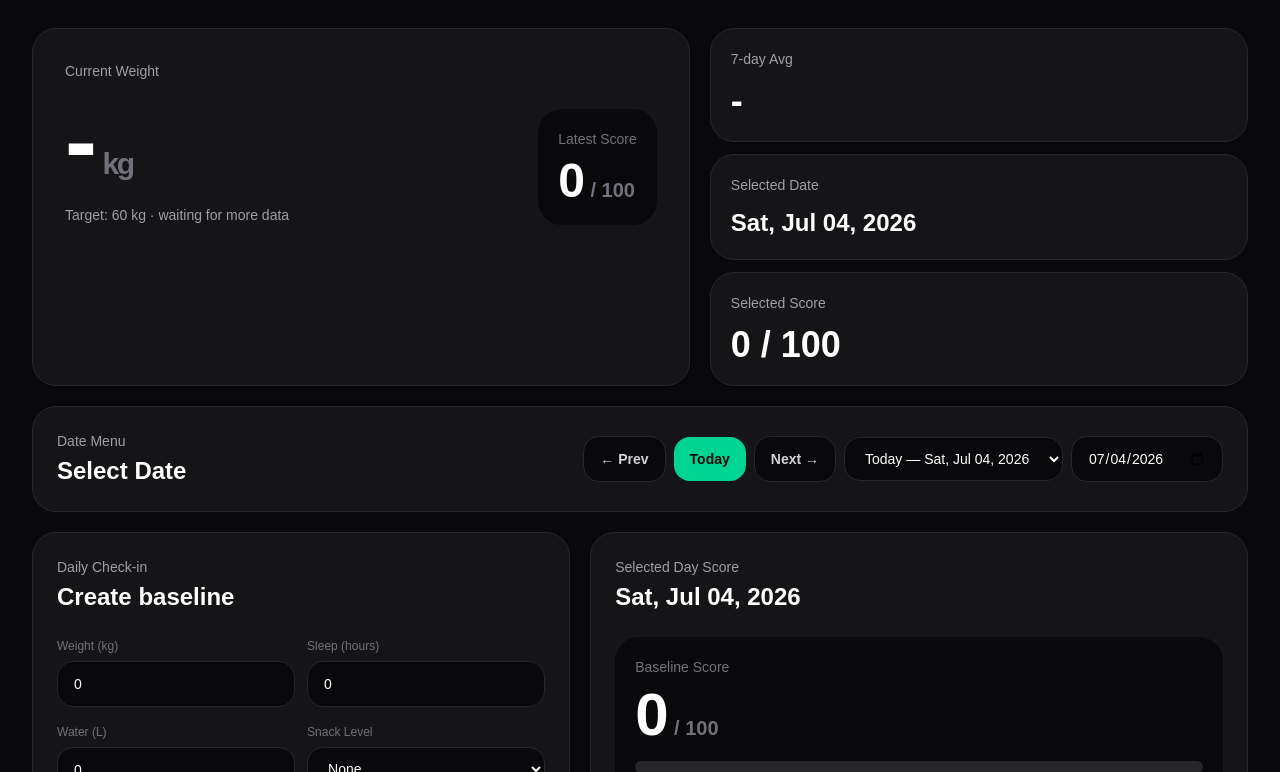
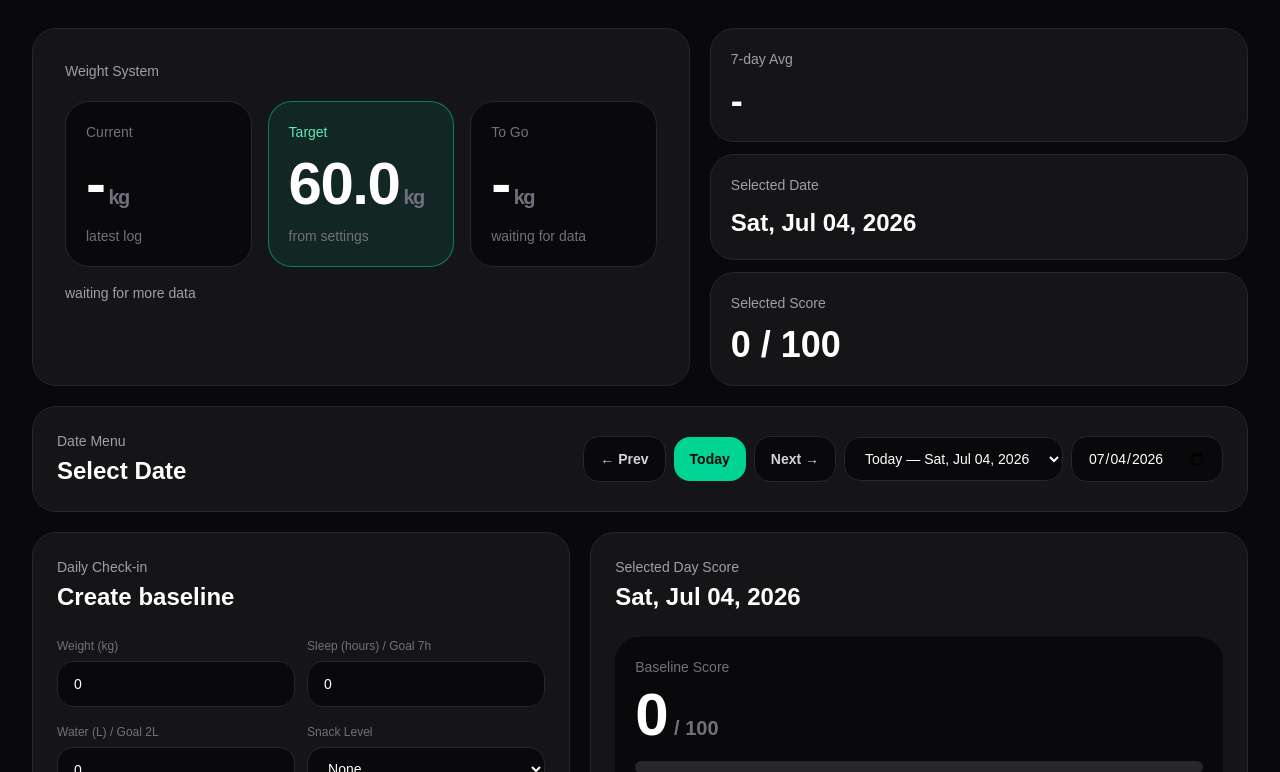
Before and after one commit to ptjaijai/operation-recode, a Next.js app: page / in a window 1280 px wide. Shown: the part 268-1040 px from the top of the page. Built offline with nearby package versions, Linux system fonts and the light colour scheme.

Commit message:
Use goals in dashboard

```diff
--- a/app/page.tsx
+++ b/app/page.tsx
@@ -5,6 +5,13 @@ import AppNav from "./AppNav";
 
 type SnackLevel = "none" | "low" | "medium" | "high";
 type MoodLevel = "great" | "good" | "neutral" | "tired" | "bad";
+
+type Goals = {
+  targetWeight: number;
+  proteinGoal: number;
+  waterGoal: number;
+  sleepGoal: number;
+};
 
 type DailyLog = {
   id: string;
@@ -17,6 +24,18 @@ type DailyLog = {
   notes: string;
 };
 
+const storageKeys = {
+  daily: "operation-recode-logs-no-waist",
+  goals: "operation-recode-goals",
+};
+
+const defaultGoals: Goals = {
+  targetWeight: 60,
+  proteinGoal: 120,
+  waterGoal: 2,
+  sleepGoal: 7,
+};
+
 function getLocalDateString(date = new Date()) {
   const year = date.getFullYear();
   const month = String(date.getMonth() + 1).padStart(2, "0");
@@ -26,6 +45,37 @@ function getLocalDateString(date = new Date()) {
 }
 
 const today = getLocalDateString();
+
+function loadGoals(): Goals {
+  const saved = localStorage.getItem(storageKeys.goals);
+
+  if (!saved) return defaultGoals;
+
+  try {
+    const parsed = JSON.parse(saved) as Partial<Goals>;
+
+    return {
+      targetWeight:
+        typeof parsed.targetWeight === "number"
+          ? parsed.targetWeight
+          : defaultGoals.targetWeight,
+      proteinGoal:
+        typeof parsed.proteinGoal === "number"
+          ? parsed.proteinGoal
+          : defaultGoals.proteinGoal,
+      waterGoal:
+        typeof parsed.waterGoal === "number"
+          ? parsed.waterGoal
+          : defaultGoals.waterGoal,
+      sleepGoal:
+        typeof parsed.sleepGoal === "number"
+          ? parsed.sleepGoal
+          : defaultGoals.sleepGoal,
+    };
+  } catch {
+    return defaultGoals;
+  }
+}
 
 function formatDateForMenu(dateString: string) {
   if (!dateString) return "";
@@ -125,18 +175,18 @@ function normalizeLog(raw: Record<string, unknown>): DailyLog {
   };
 }
 
-function getSleepScore(sleep: number) {
-  if (sleep >= 7) return 100;
-  if (sleep >= 6) return 75;
-  if (sleep >= 5) return 45;
+function getSleepScore(sleep: number, sleepGoal: number) {
+  if (sleep >= sleepGoal) return 100;
+  if (sleep >= sleepGoal - 1) return 75;
+  if (sleep >= sleepGoal - 2) return 45;
   if (sleep > 0) return 25;
   return 0;
 }
 
-function getWaterScore(water: number) {
-  if (water >= 2.5) return 100;
-  if (water >= 2) return 80;
-  if (water >= 1.5) return 60;
+function getWaterScore(water: number, waterGoal: number) {
+  if (water >= waterGoal) return 100;
+  if (water >= waterGoal * 0.8) return 80;
+  if (water >= waterGoal * 0.6) return 60;
   if (water > 0) return 30;
   return 0;
 }
@@ -158,26 +208,26 @@ function getMoodScore(mood?: MoodLevel) {
   return 60;
 }
 
-function getDailyScore(log?: DailyLog) {
+function getDailyScore(log: DailyLog | undefined, goals: Goals) {
   if (!log) return 0;
 
   return Math.round(
-    getSleepScore(log.sleep) * 0.35 +
-      getWaterScore(log.water) * 0.3 +
+    getSleepScore(log.sleep, goals.sleepGoal) * 0.35 +
+      getWaterScore(log.water, goals.waterGoal) * 0.3 +
       getSnackScore(log.snackLevel) * 0.25 +
       getMoodScore(log.mood) * 0.1
   );
 }
 
-function getCoachMessage(log?: DailyLog) {
+function getCoachMessage(log: DailyLog | undefined, goals: Goals) {
   if (!log) return "Start by saving today’s check-in.";
 
-  if (log.sleep > 0 && log.sleep < 6) {
-    return "Priority: sleep. Low sleep makes cravings and hunger harder to control.";
+  if (log.sleep > 0 && log.sleep < goals.sleepGoal - 1) {
+    return `Priority: sleep. Your goal is ${goals.sleepGoal}h. Low sleep makes cravings harder to control.`;
   }
 
-  if (log.water < 2) {
-    return "Priority: water. Push toward 2L today before judging hunger.";
+  if (log.water < goals.waterGoal) {
+    return `Priority: water. Push toward ${goals.waterGoal}L before judging hunger.`;
   }
 
   if (log.snackLevel === "high") {
@@ -208,11 +258,14 @@ function getMoodLabel(level: MoodLevel) {
 
 export default function DashboardPage() {
   const [logs, setLogs] = useState<DailyLog[]>([]);
+  const [goals, setGoals] = useState<Goals>(defaultGoals);
   const [selectedDate, setSelectedDate] = useState(today);
   const [form, setForm] = useState<DailyLog>(() => createEmptyLog(today));
 
   useEffect(() => {
-    const saved = localStorage.getItem("operation-recode-logs-no-waist");
+    setGoals(loadGoals());
+
+    const saved = localStorage.getItem(storageKeys.daily);
 
     if (!saved) return;
 
@@ -228,7 +281,7 @@ export default function DashboardPage() {
   }, []);
 
   useEffect(() => {
-    localStorage.setItem("operation-recode-logs-no-waist", JSON.stringify(logs));
+    localStorage.setItem(storageKeys.daily, JSON.stringify(logs));
   }, [logs]);
 
   const availableDates = useMemo(() => {
@@ -269,6 +322,7 @@ export default function DashboardPage() {
   const latestWeight = weightLogs[weightLogs.length - 1]?.weight ?? 0;
   const firstWeight = weightLogs[0]?.weight ?? 0;
   const weightChange = latestWeight && firstWeight ? latestWeight - firstWeight : 0;
+  const weightLeft = latestWeight ? Math.max(latestWeight - goals.targetWeight, 0) : 0;
 
   const last7Weights = weightLogs.slice(-7);
   const avg7 =
@@ -276,8 +330,8 @@ export default function DashboardPage() {
       ? last7Weights.reduce((sum, log) => sum + log.weight, 0) / last7Weights.length
       : 0;
 
-  const selectedScore = selectedLog ? getDailyScore(selectedLog) : 0;
-  const latestScore = sortedLogs[0] ? getDailyScore(sortedLogs[0]) : 0;
+  const selectedScore = getDailyScore(selectedLog, goals);
+  const latestScore = sortedLogs[0] ? getDailyScore(sortedLogs[0], goals) : 0;
 
   function saveLog() {
     const newLog: DailyLog = {
@@ -323,36 +377,45 @@ export default function DashboardPage() {
           </div>
 
           <div className="rounded-full border border-zinc-800 bg-zinc-900 px-4 py-2 text-sm text-zinc-300">
-            Dashboard / v1.4
+            Dashboard / v1.5
           </div>
         </nav>
 
         <section className="mb-5 grid gap-5 xl:grid-cols-[1.1fr_0.9fr]">
           <div className="rounded-3xl border border-zinc-800 bg-zinc-900/80 p-6 md:p-8">
-            <p className="text-sm text-zinc-400">Current Weight</p>
+            <p className="text-sm text-zinc-400">Weight System</p>
 
-            <div className="mt-3 flex flex-wrap items-end justify-between gap-5">
-              <div>
-                <p className="text-7xl font-black tracking-tight md:text-8xl">
-                  {latestWeight ? latestWeight.toFixed(1) : "-"}
-                  <span className="ml-2 text-3xl text-zinc-500">kg</span>
-                </p>
-                <p className="mt-4 text-sm text-zinc-400">
-                  Target: 60 kg ·{" "}
-                  {weightChange
-                    ? `${weightChange > 0 ? "+" : ""}${weightChange.toFixed(1)} kg from first log`
-                    : "waiting for more data"}
-                </p>
-              </div>
+            <div className="mt-5 grid gap-4 md:grid-cols-3">
+              <BigGoalCard
+                label="Current"
+                value={latestWeight ? latestWeight.toFixed(1) : "-"}
+                unit="kg"
+                note="latest log"
+              />
 
-              <div className="rounded-3xl bg-zinc-950 p-5">
-                <p className="text-sm text-zinc-500">Latest Score</p>
-                <p className="mt-2 text-5xl font-black">
-                  {latestScore}
-                  <span className="text-xl text-zinc-500"> / 100</span>
-                </p>
-              </div>
+              <BigGoalCard
+                label="Target"
+                value={goals.targetWeight.toFixed(1)}
+                unit="kg"
+                note="from settings"
+                highlight
+              />
+
+              <BigGoalCard
+                label="To Go"
+                value={latestWeight ? weightLeft.toFixed(1) : "-"}
+                unit="kg"
+                note={latestWeight ? "left to target" : "waiting for data"}
+              />
             </div>
+
+            <p className="mt-4 text-sm text-zinc-400">
+              {weightChange
+                ? `${weightChange > 0 ? "+" : ""}${weightChange.toFixed(
+                    1
+                  )} kg from first log`
+                : "waiting for more data"}
+            </p>
           </div>
 
           <div className="grid gap-3 md:grid-cols-3 xl:grid-cols-1">
@@ -431,7 +494,7 @@ export default function DashboardPage() {
               />
 
               <Input
-                label="Sleep (hours)"
+                label={`Sleep (hours) / Goal ${goals.sleepGoal}h`}
                 type="number"
                 step="0.1"
                 value={String(form.sleep)}
@@ -439,7 +502,7 @@ export default function DashboardPage() {
               />
 
               <Input
-                label="Water (L)"
+                label={`Water (L) / Goal ${goals.waterGoal}L`}
                 type="number"
                 step="0.1"
                 value={String(form.water)}
@@ -523,13 +586,19 @@ export default function DashboardPage() {
               </div>
 
               <p className="mt-5 text-sm leading-6 text-zinc-300">
-                {getCoachMessage(selectedLog)}
+                {getCoachMessage(selectedLog, goals)}
               </p>
             </div>
 
             <div className="mt-4 grid gap-3 md:grid-cols-4">
-              <MiniScore label="Sleep" score={selectedLog ? getSleepScore(selectedLog.sleep) : 0} />
-              <MiniScore label="Water" score={selectedLog ? getWaterScore(selectedLog.water) : 0} />
+              <MiniScore
+                label="Sleep"
+                score={selectedLog ? getSleepScore(selectedLog.sleep, goals.sleepGoal) : 0}
+              />
+              <MiniScore
+                label="Water"
+                score={selectedLog ? getWaterScore(selectedLog.water, goals.waterGoal) : 0}
+              />
               <MiniScore
                 label="Snack"
                 score={selectedLog ? getSnackScore(selectedLog.snackLevel) : 0}
@@ -561,7 +630,7 @@ export default function DashboardPage() {
                 >
                   <div>
                     <p className="font-bold">{formatDateForMenu(log.date)}</p>
-                    <p className="text-zinc-500">Score {getDailyScore(log)}/100</p>
+                    <p className="text-zinc-500">Score {getDailyScore(log, goals)}/100</p>
                   </div>
 
                   <p>{log.weight ? `${log.weight} kg` : "-"}</p>
@@ -582,6 +651,41 @@ export default function DashboardPage() {
         </section>
       </section>
     </main>
+  );
+}
+
+function BigGoalCard({
+  label,
+  value,
+  unit,
+  note,
+  highlight,
+}: {
+  label: string;
+  value: string;
+  unit: string;
+  note: string;
+  highlight?: boolean;
+}) {
+  return (
+    <div
+      className={
+        highlight
+          ? "rounded-3xl border border-emerald-400/50 bg-emerald-400/10 p-5"
+          : "rounded-3xl border border-zinc-800 bg-zinc-950 p-5"
+      }
+    >
+      <p className={highlight ? "text-sm text-emerald-300" : "text-sm text-zinc-500"}>
+        {label}
+      </p>
+
+      <p className="mt-3 text-5xl font-black tracking-tight md:text-6xl">
+        {value}
+        <span className="ml-1 text-xl text-zinc-500">{unit}</span>
+      </p>
+
+      <p className="mt-3 text-sm text-zinc-500">{note}</p>
+    </div>
   );
 }
 
```
